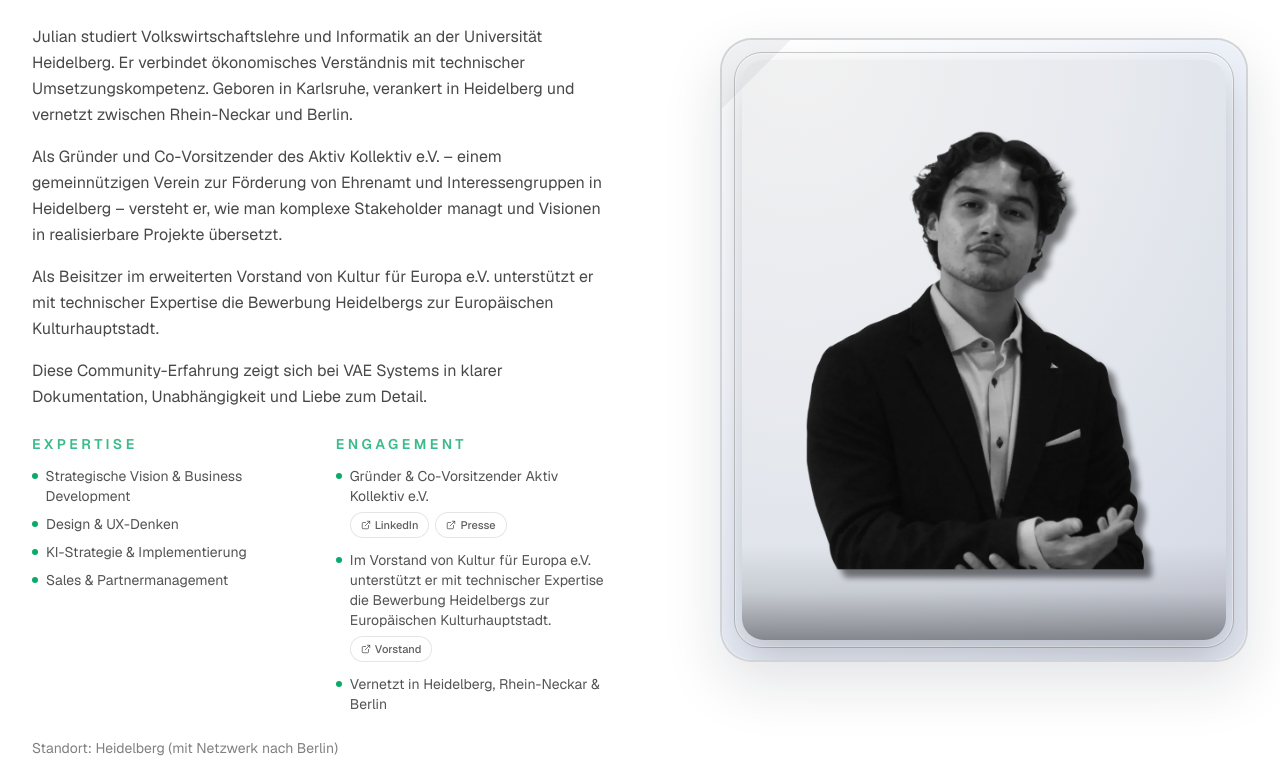
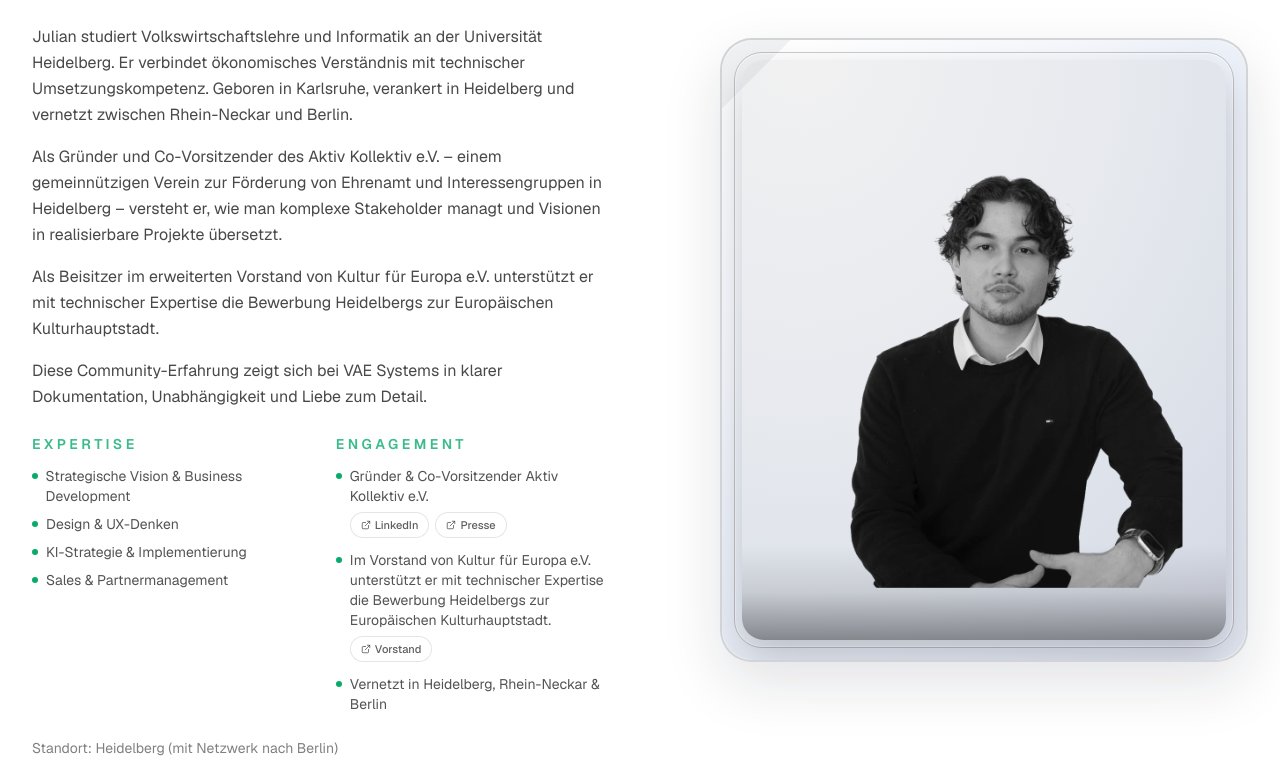
Before and after one commit to VAE-Systems/VAE-web-project, a React (Vite) app: page /ueber-uns/leitung in a window 1280 px wide. Shown: the part 1059-1831 px from the top of the page. Built offline with nearby package versions, Linux system fonts and the light colour scheme.

Commit message:
feat: replace Julian portrait with B/W version from new source image

```diff
--- a/src/components/pages/leadership/LeaderProfileSection.tsx
+++ b/src/components/pages/leadership/LeaderProfileSection.tsx
@@ -145,7 +145,7 @@ export const LeaderProfileSection: React.FC<LeaderProfileSectionProps> = ({ lead
                   src={portraitFallback}
                   alt={leader.portrait.alt}
                   loading="lazy"
-                  className={`h-[520px] w-full ${scaleClasses} group-hover:contrast-105 object-cover object-[40%_20%] grayscale transition-all duration-[900ms] ease-out group-hover:brightness-110 motion-reduce:transition-none dark:group-hover:drop-shadow-[0_0_15px_rgba(255,255,255,0.3)] sm:h-[580px]`}
+                  className={`h-[520px] w-full ${scaleClasses} group-hover:contrast-105 object-cover object-[40%_20%] transition-all duration-[900ms] ease-out group-hover:brightness-110 motion-reduce:transition-none dark:group-hover:drop-shadow-[0_0_15px_rgba(255,255,255,0.3)] sm:h-[580px]`}
                 />
               </picture>
               {/* Subtiler Vignette-Effekt für natürlichen Bildrand-Fokus */}
--- a/src/content/shared/leadershipData.ts
+++ b/src/content/shared/leadershipData.ts
@@ -41,8 +41,8 @@ export const LEADERS: LeaderProfile[] = [
     title: 'CEO & Co-Founder',
     roleTag: 'STRATEGISCHE VISION | DESIGN & UX | KI-STRATEGIE | BUSINESS DEVELOPMENT',
     portrait: {
-      src: '/images/optimized/Julian-Portrait-2025.webp',
-      fallback: '/images/optimized/Julian-Portrait-2025.png',
+      src: '/images/optimized/Julian-Portrait-2025-BW.webp',
+      fallback: '/images/optimized/Julian-Portrait-2025-BW.png',
       alt: 'Julian Goertz Dini in aktuellem Porträt vor dunklem Hintergrund.',
     },
     background:
```
Also changed, not shown: public/images/optimized/Julian-Portrait-2025-BW.png (added), public/images/optimized/Julian-Portrait-2025-BW.webp (added).
